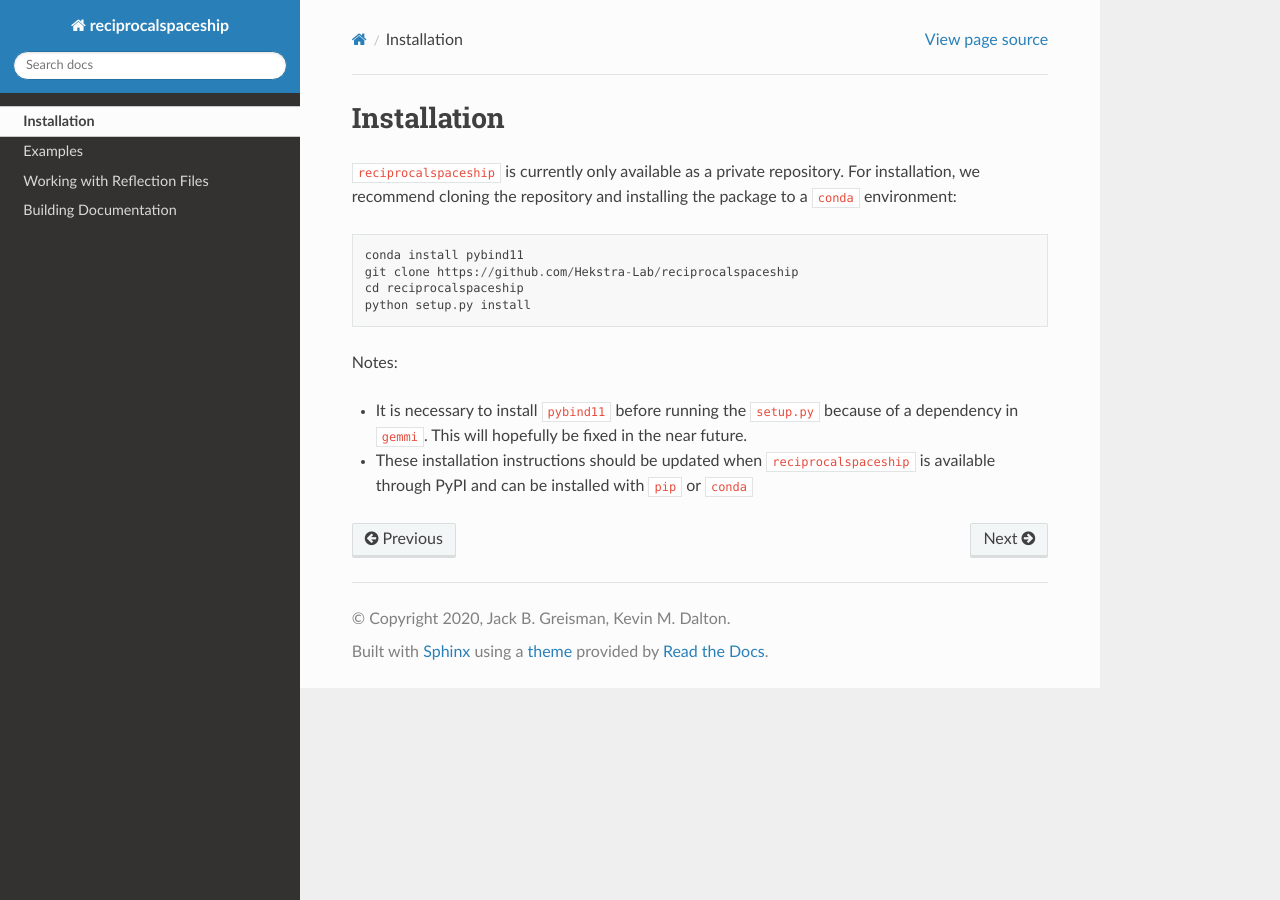
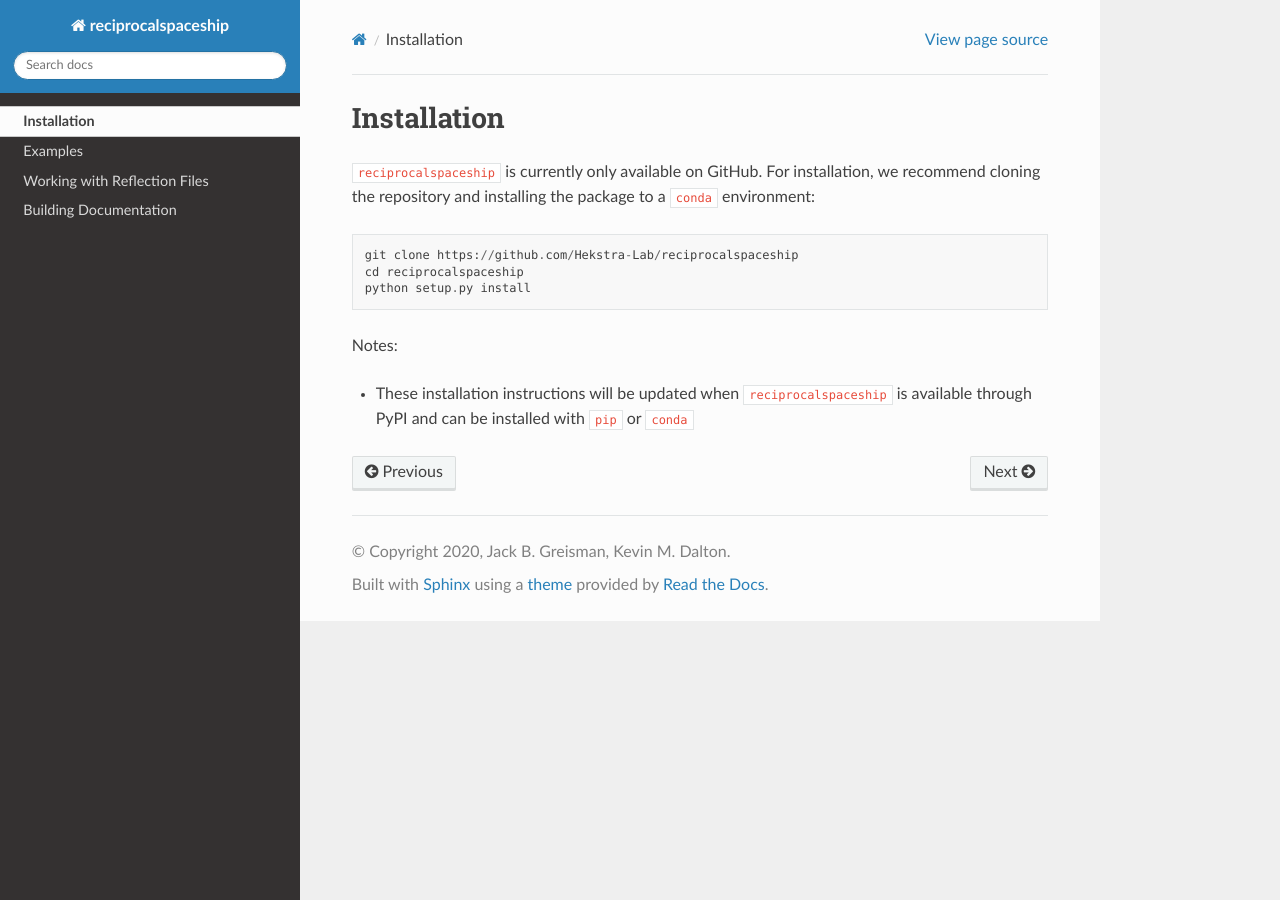
Before and after one commit to rs-station/reciprocalspaceship, a Sphinx documentation site: the page built from docs/installation.rst, in a window 1280 px wide. Built offline with Sphinx 7.4.7 and the Read the Docs theme 2.0.0, drawn with Linux system fonts in a browser that asks for light colours; the version number could not be read and is left out.

Commit message:
Update installation documentation

```diff
--- a/docs/installation.rst
+++ b/docs/installation.rst
@@ -3,17 +3,14 @@
 Installation
 ============
 
-``reciprocalspaceship`` is currently only available as a private repository. For installation,
-we recommend cloning the repository and installing the package to a ``conda`` environment::
+``reciprocalspaceship`` is currently only available on GitHub. For installation, we recommend
+cloning the repository and installing the package to a ``conda`` environment::
 
-  conda install pybind11
   git clone https://github.com/Hekstra-Lab/reciprocalspaceship
   cd reciprocalspaceship
   python setup.py install
 
 Notes:
 
-- It is necessary to install ``pybind11`` before running the ``setup.py`` because of a
-  dependency in ``gemmi``. This will hopefully be fixed in the near future.
-- These installation instructions should be updated when ``reciprocalspaceship`` is available
+- These installation instructions will be updated when ``reciprocalspaceship`` is available
   through PyPI and can be installed with ``pip`` or ``conda``
```
